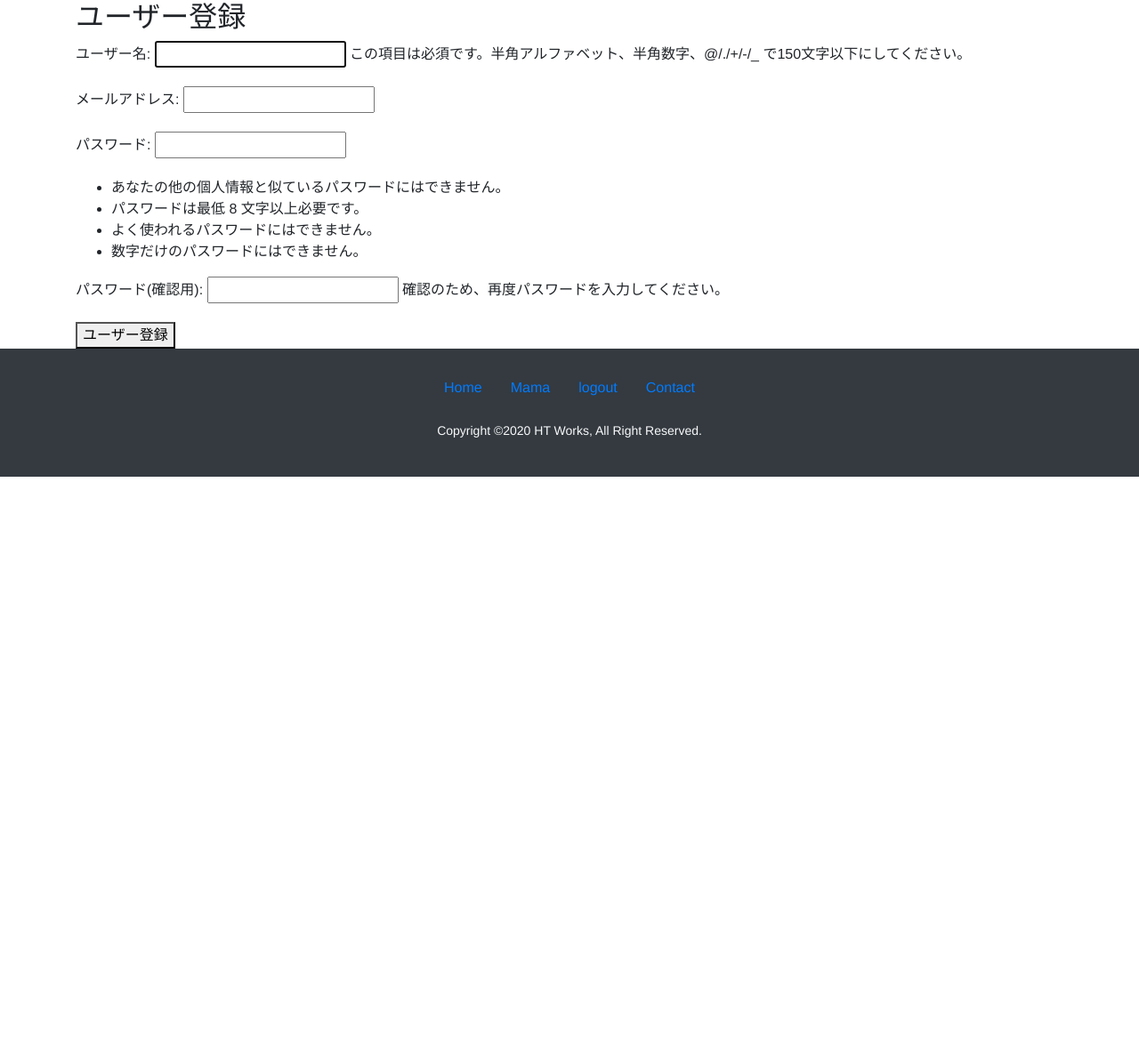
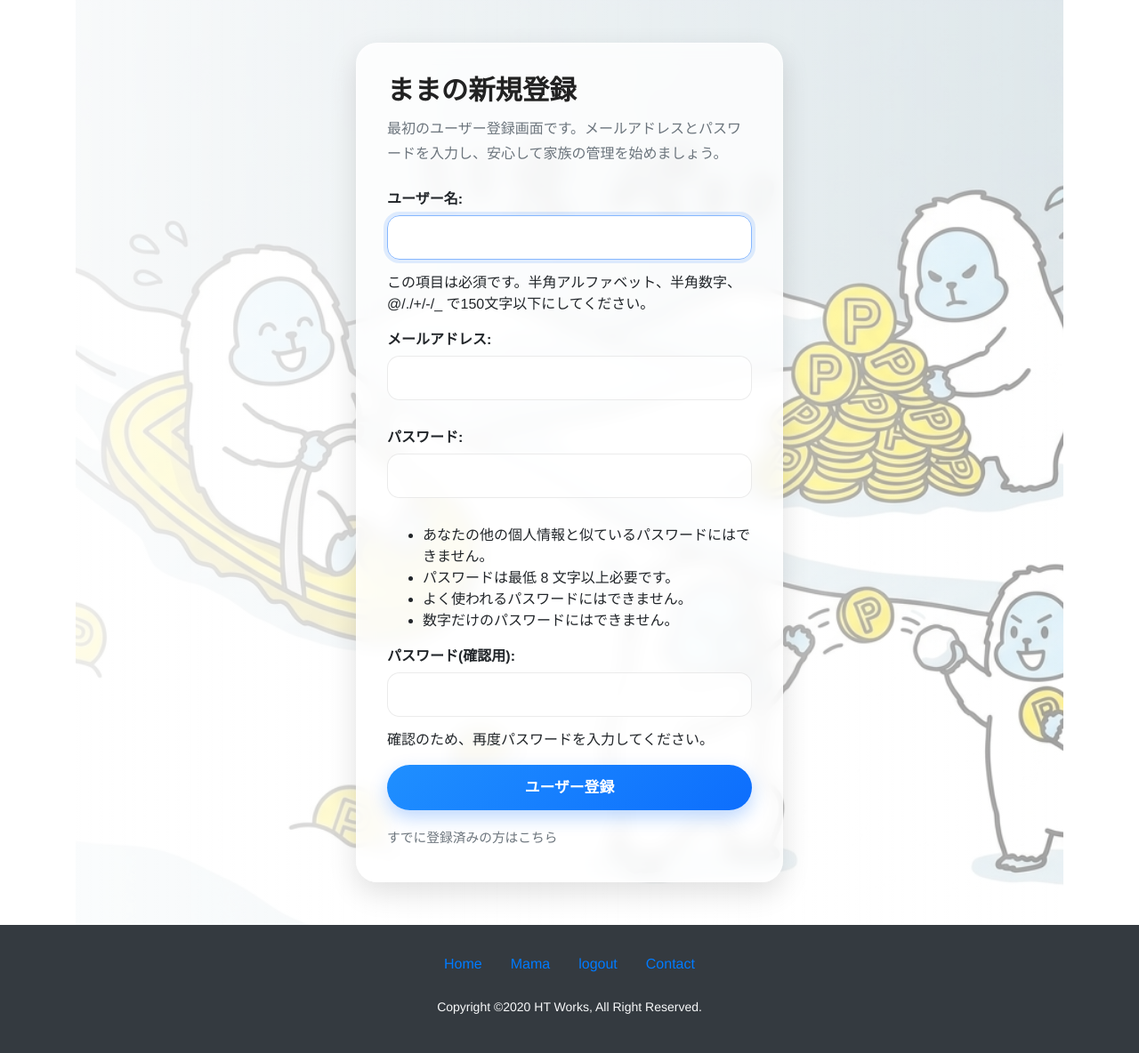
Before and after one commit to hideomit/mamaPay, a Django app: page /accounts/signup/ in a window 1280 px wide. Shown: the part 71-1255 px from the top of the page at 89% size. Before the commit the page ends 607 px from the top, so only its background shows below. Run offline with Django 3.2, Linux system fonts and the light colour scheme; some libraries are stand-ins or nearby versions.

Commit message:
新規登録画面をmodernize

```diff
--- a/templates/registration/signup.html
+++ b/templates/registration/signup.html
@@ -3,10 +3,142 @@
 {% block title %}ユーザー登録{% endblock %}
 
 {% block content %}
-<h2>ユーザー登録</h2>
-<form method="post">
-    {% csrf_token %}
-    {{ form.as_p }}
-    <button type="submit">ユーザー登録</button>
-</form>
+<style>
+.signup-hero {
+    min-height: 78vh;
+    background:
+        linear-gradient(90deg, rgba(255,255,255,0.90), rgba(255,255,255,0.55)),
+        url('/static/Yiepay2.png') center center / cover no-repeat;
+    display: flex;
+    align-items: center;
+    padding: 48px 0;
+}
+
+.signup-card {
+    background: rgba(255,255,255,0.78);
+    backdrop-filter: blur(10px);
+    -webkit-backdrop-filter: blur(10px);
+    border-radius: 24px;
+    border: 1px solid rgba(255,255,255,0.45);
+    box-shadow: 0 12px 32px rgba(0,0,0,0.12), 0 2px 8px rgba(255,255,255,0.35) inset;
+    padding: 34px;
+    max-width: 480px;
+    margin: 0 auto;
+}
+
+.signup-card h1 {
+    font-size: 1.9rem;
+    font-weight: 800;
+    margin-bottom: 12px;
+    color: #222;
+}
+
+.signup-subtitle {
+    color: #6c757d;
+    font-size: 1rem;
+    line-height: 1.7;
+    margin-bottom: 26px;
+    font-weight: 500;
+}
+
+.signup-card input,
+.signup-card select,
+.signup-card textarea {
+    width: 100%;
+    border-radius: 14px;
+    border: 1px solid rgba(0,0,0,0.08);
+    background: rgba(255,255,255,0.72);
+    padding: 12px 14px;
+    margin-bottom: 14px;
+    transition: all 0.2s ease;
+}
+
+.signup-card input:focus,
+.signup-card select:focus,
+.signup-card textarea:focus {
+    outline: none;
+    border-color: #86b7fe;
+    background: rgba(255,255,255,0.95);
+    box-shadow: 0 0 0 4px rgba(13,110,253,0.12);
+}
+
+.signup-card label {
+    font-weight: 700;
+    margin-bottom: 6px;
+}
+
+.signup-card button {
+    width: 100%;
+    border: none;
+    border-radius: 999px;
+    padding: 13px;
+    font-weight: 700;
+    font-size: 1.05rem;
+    background: linear-gradient(135deg, #1f8fff, #0d6efd);
+    color: white;
+    box-shadow: 0 8px 20px rgba(13,110,253,0.28);
+    transition: all 0.2s ease;
+}
+
+.signup-card button:hover {
+    transform: translateY(-1px);
+    box-shadow: 0 10px 24px rgba(13,110,253,0.35);
+}
+
+.signup-links {
+    margin-top: 20px;
+    font-size: 0.92rem;
+    color: #6c757d;
+}
+
+.signup-links a {
+    color: #6c757d;
+    text-decoration: none;
+    transition: color 0.2s ease;
+}
+
+.signup-links a:hover {
+    color: #0d6efd;
+}
+
+@media (max-width: 768px) {
+    .signup-hero {
+        min-height: 100vh;
+        align-items: flex-start;
+        padding-top: 10px;
+        padding-left: 12px;
+        padding-right: 12px;
+        background-position: center top;
+    }
+
+    .signup-card {
+        max-width: 100%;
+        padding: 22px;
+        border-radius: 22px;
+        background: rgba(255,255,255,0.72);
+        backdrop-filter: blur(12px);
+    }
+
+    .signup-card button {
+        padding: 12px;
+    }
+}
+</style>
+
+<div class="signup-hero">
+    <div class="container">
+        <div class="signup-card">
+            <h1>ままの新規登録</h1>
+            <p class="signup-subtitle">最初のユーザー登録画面です。メールアドレスとパスワードを入力し、安心して家族の管理を始めましょう。</p>
+            <form method="post">
+                {% csrf_token %}
+                {{ form.as_p }}
+                <button type="submit">ユーザー登録</button>
+            </form>
+            <div class="signup-links">
+                <p class="mb-1"><a href="{% url 'login' %}">すでに登録済みの方はこちら</a></p>
+            </div>
+        </div>
+    </div>
+</div>
 {% endblock %}
```
